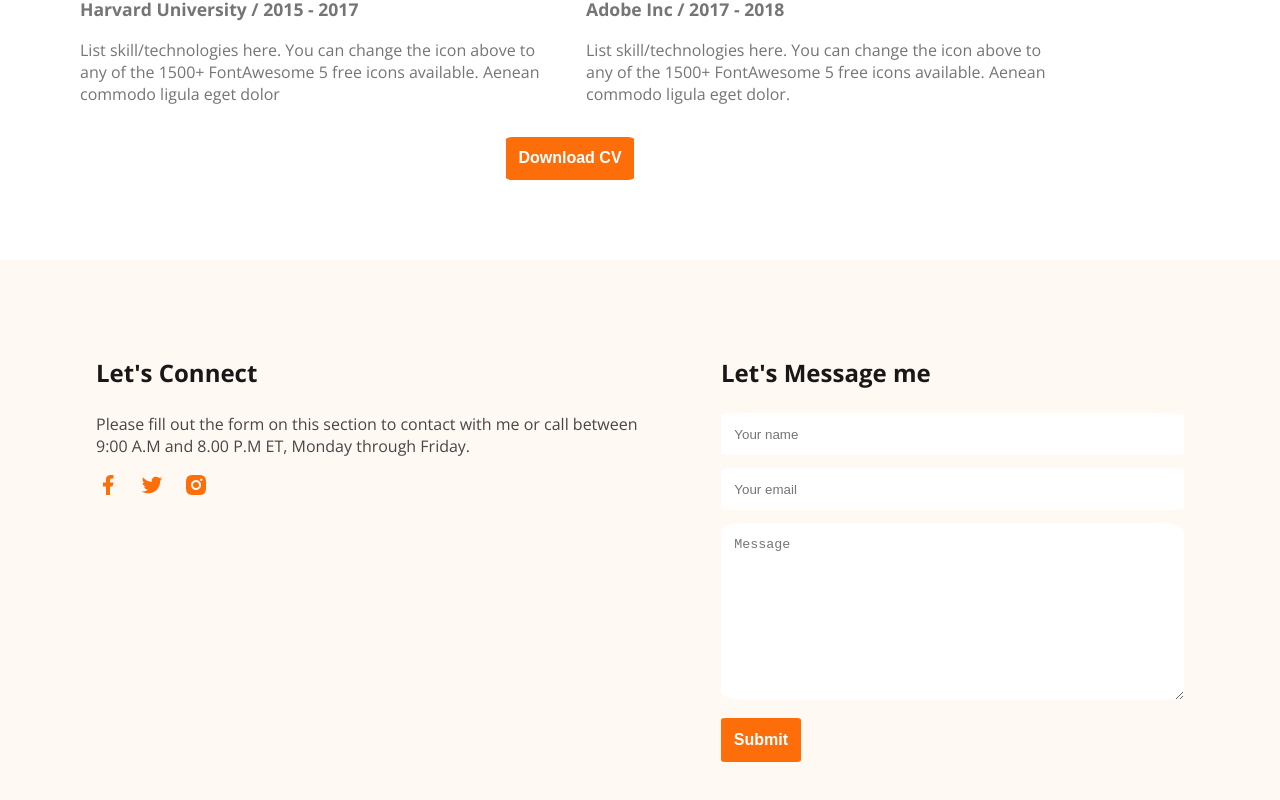
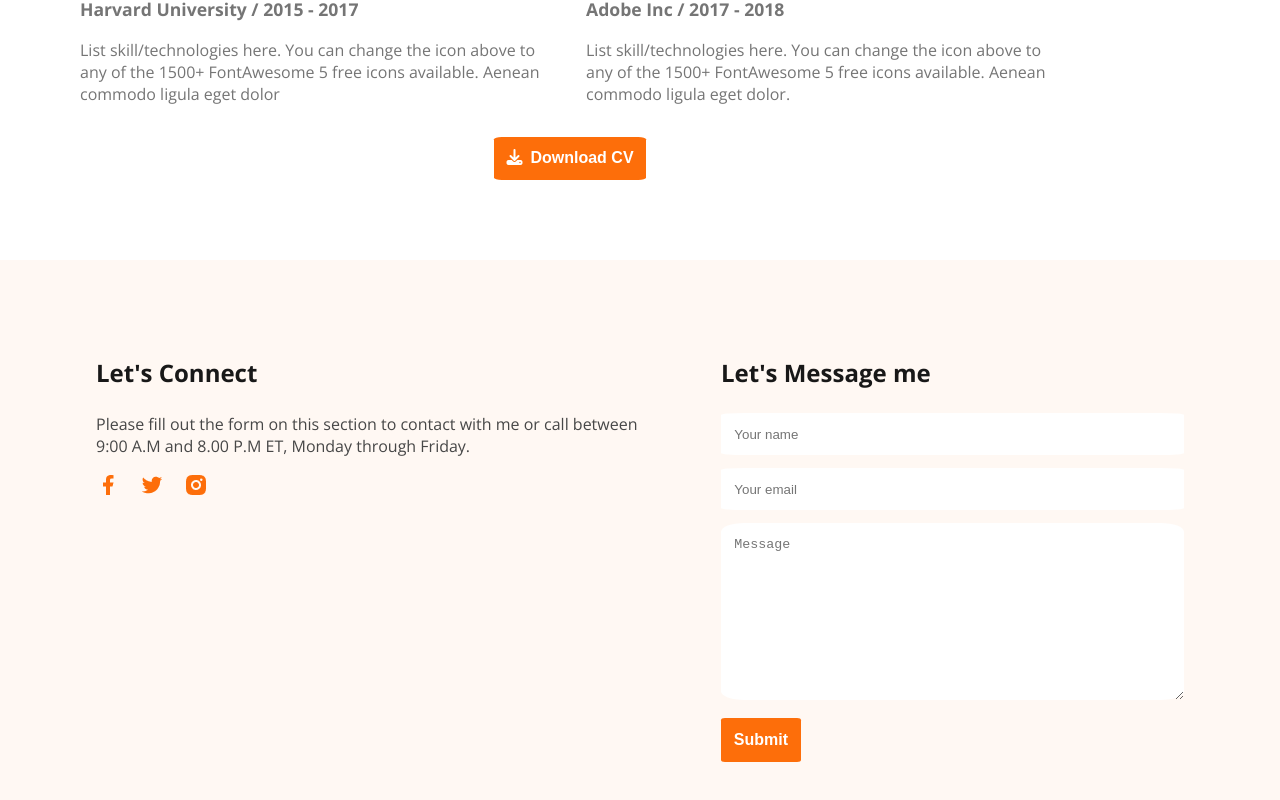
Before and after one commit to justJubair/developer-portfolio, a plain HTML site: page index.html in a window 1280 px wide. Shown: the part 2417-3217 px from the top of the page. Drawn offline with nearby package versions, Linux system fonts and the light colour scheme.

Commit message:
updated icons

```diff
--- a/index.html
+++ b/index.html
@@ -150,7 +150,7 @@
                     </div>
                 </div>
             </div>
-            <button class="primary-button summary-button">Download CV</button>
+            <button class="primary-button summary-button"><i class="fa fa-sharp fa-solid fa-download"></i>Download CV</button>
         </section>
         <!-- My summary section ends -->
     </main>
--- a/styles/portfolio.css
+++ b/styles/portfolio.css
@@ -7,6 +7,10 @@
 /* Shared css styles */
 body {
   font-family: "Open Sans", sans-serif;
+}
+
+i{
+  margin-right: 0.5em;
 }
 
 .orange-color-text {
@@ -84,10 +88,6 @@ nav a {
 
 .banner-content {
   max-width: 500px;
-}
-
-.banner-content i{
-  margin-right: 0.5em;
 }
 
 .banner-greeting {
```
